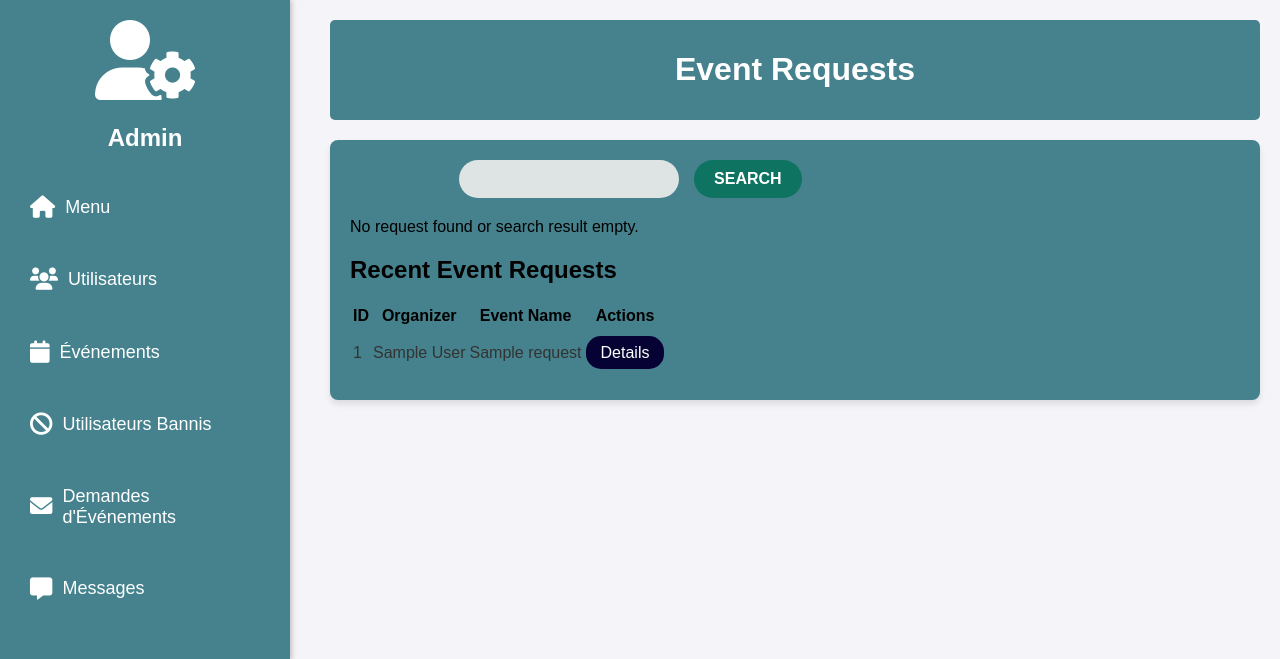
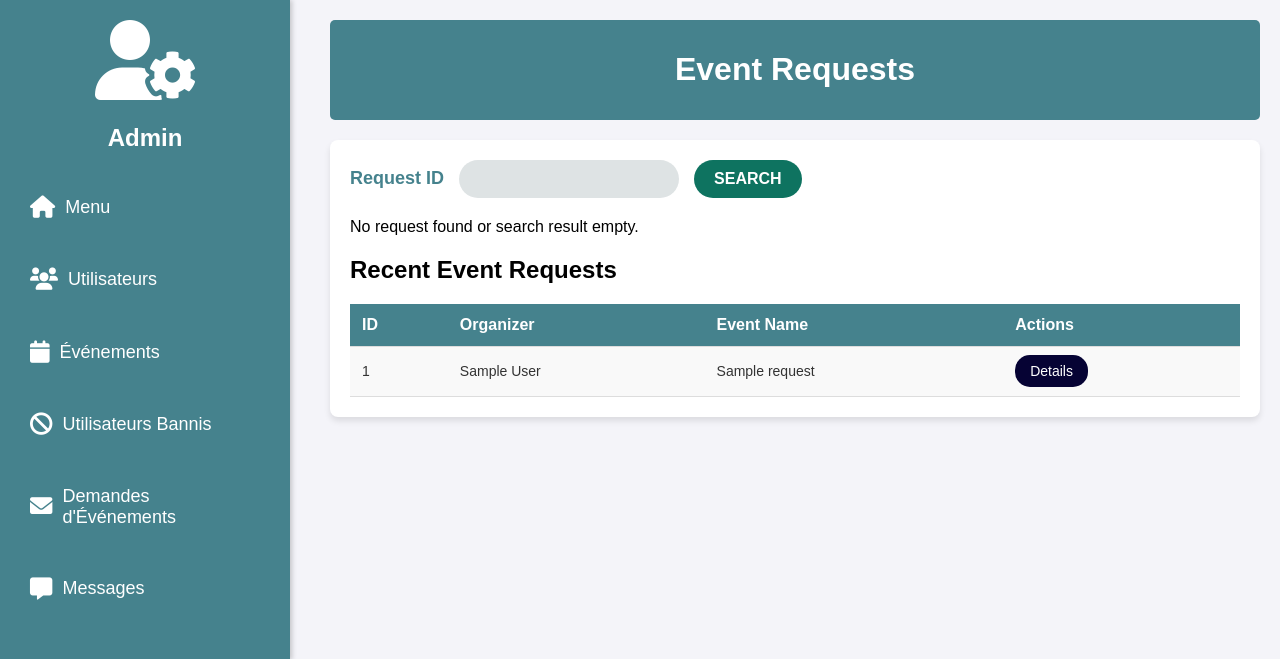
Before and after one commit to sirine-db/Gestion-des-evenements-, a PHP site: page /request.php in a window 1280 px wide. Shown: the top 659 px of the page. Run offline with PHP 8.4, Linux system fonts and the light colour scheme; tables that the repository leaves empty or names only in its code hold one stand-in row (values such as "Sample post").

Commit message:
last version

```diff
--- a/banned.php
+++ b/banned.php
@@ -13,6 +13,7 @@ if ($conn->connect_error) {
 // Initialize variables
 $users = [];
 $user = null;
+$error_message = '';
 
 if ($_SERVER['REQUEST_METHOD'] === 'POST') {
     // Unban a user
@@ -41,7 +42,7 @@ if ($_SERVER['REQUEST_METHOD'] === 'POST') {
         $user = $result->fetch_assoc();
 
         if (!$user) {
-            echo "<script>alert('User not found or not banned');</script>";
+            $error_message = 'User not found or not banned';
         }
     }
 } else {
@@ -111,7 +112,7 @@ $conn->close();
                         <button type="submit" id="unban">Unban</button>
                     </form>
                 <?php else: ?>
-                    <p>No user found or search result empty.</p>
+                    <p><?= $error_message ?: 'No user found or search result empty.' ?></p>
                 <?php endif; ?>
             </div>
 
--- a/request.css
+++ b/request.css
@@ -82,7 +82,7 @@ body {
 
 
 #dashboard-content {
-    background-color: #45828D;
+    background-color: #ffffff;
     padding: 20px;
     border-radius: 8px;
     box-shadow: 0 4px 6px rgba(0, 0, 0, 0.1);
@@ -162,3 +162,54 @@ tbody tr {
 tbody tr:hover {
     background-color: #f0f0f0; /* Highlight on hover */
 }
+
+
+/* Table Styling */
+table {
+    width: 100%;
+    border-collapse: collapse;
+    margin-top: 20px;
+}
+
+table th, table td {
+    padding: 12px;
+    text-align: left;
+    font-size: 16px;
+    border-bottom: 1px solid #ddd;
+}
+
+table th {
+    background-color: #45828D;
+    color: white;
+    font-weight: bold;
+}
+
+table tbody tr:nth-child(odd) {
+    background-color: #f9f9f9; /* Light grey for odd rows */
+}
+
+table tbody tr:nth-child(even) {
+    background-color: #ffffff; /* White for even rows */
+}
+
+table tbody tr:hover {
+    background-color: #f0f0f0; /* Light grey on hover */
+}
+
+table td a {
+    color: #fff;
+    text-decoration: none;
+    padding: 8px 15px;
+    background-color: #0e7360;
+    border-radius: 5px;
+    transition: background-color 0.3s;
+}
+
+table td a:hover {
+    background-color: #057937;
+}
+
+table td {
+    font-size: 14px;
+    color: #333;
+}
--- a/request.php
+++ b/request.php
@@ -26,6 +26,7 @@ if ($_SERVER['REQUEST_METHOD'] === 'POST') {
 
         if (!$request) {
             echo "<script>alert('Event request not found');</script>";
+            echo "<script>window.location.href = 'request.php';</script>"; // Redirect to the same page
         }
     }
 } else {
```
Also changed, not shown: events.php (+9 -9 lines).
